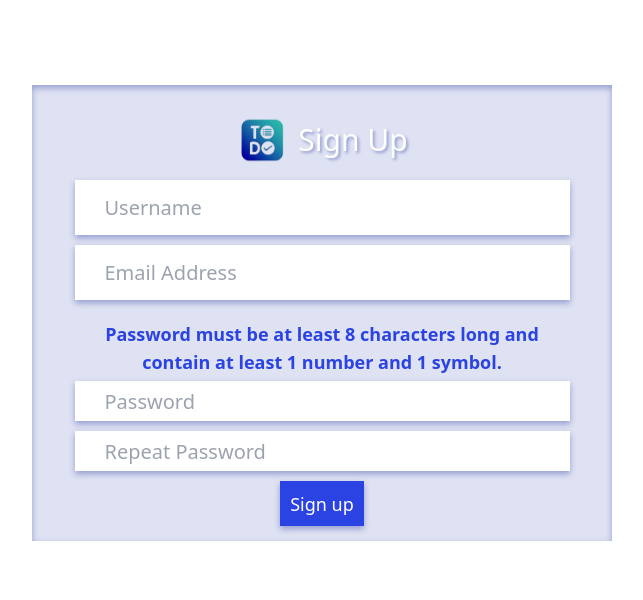
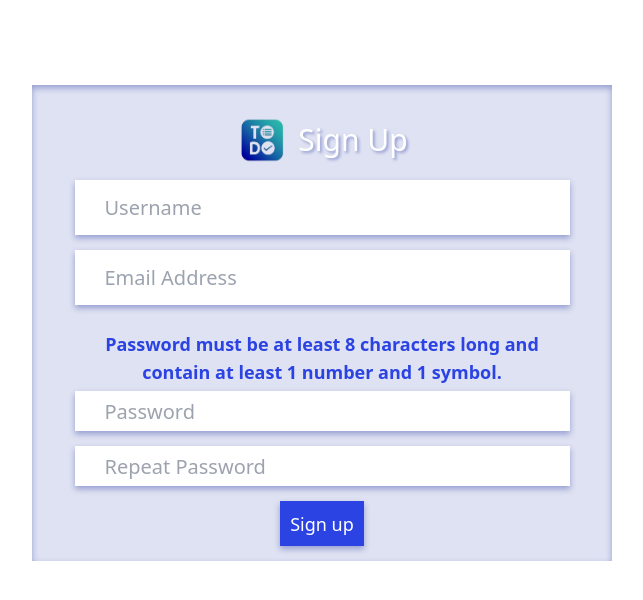
Before and after one commit to Ayomide-Segun/Todo-App, a React (Vite) app in the folder Todo-app-frontend/todoapp/: page /register in a window 1280 px wide. Shown: the top 600 px of the page, without its empty margins (318-961 px from the left). Built offline with nearby package versions, Linux system fonts and the light colour scheme; no server answers.

Commit message:
fixed sizing issue

```diff
--- a/Todo-app-frontend/todoapp/src/Login.css
+++ b/Todo-app-frontend/todoapp/src/Login.css
@@ -21,12 +21,11 @@
 }
 .register-form .authentication-input{
     height: 55px;
-    margin-bottom: 10px;
 }
 .password-div{
     height: 20%;
     width: 90%;
-    margin-bottom: 10px;
+    margin-bottom: 15px;
     display: flex;
     flex-direction: column;
 }
@@ -61,6 +60,7 @@
     box-shadow: 0 3px 6px #071a9458;
     color: rgb(97, 97, 102);
     padding-left: 30px;
+    margin-bottom: 15px;
 }
 .email{
     height: 45px;
--- a/Todo-app-frontend/todoapp/src/components/LoginScreen.jsx
+++ b/Todo-app-frontend/todoapp/src/components/LoginScreen.jsx
@@ -38,7 +38,7 @@ export function LoginScreen(props){
             }}
         >
             <form
-            className='login-form w-full h-[60%] md:w-1/2 md:h-9/10'
+            className='login-form w-full h-full md:w-1/2 md:h-9/10'
             method='POST' onSubmit={handleSubmit}>
                 <div className='header mb-5 md:mb-0'>
                         <img className='app-logo' src="/logo.png" alt="logo of todo app" />
```
